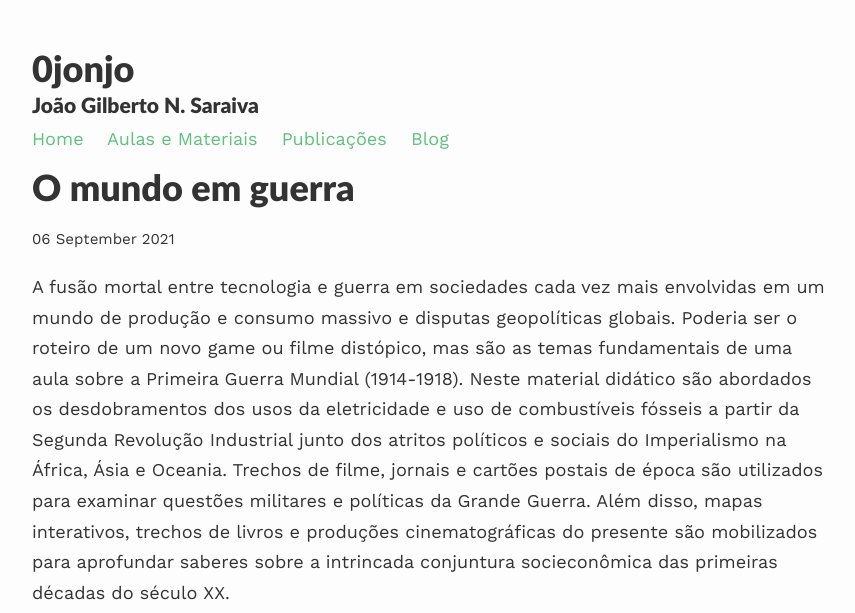
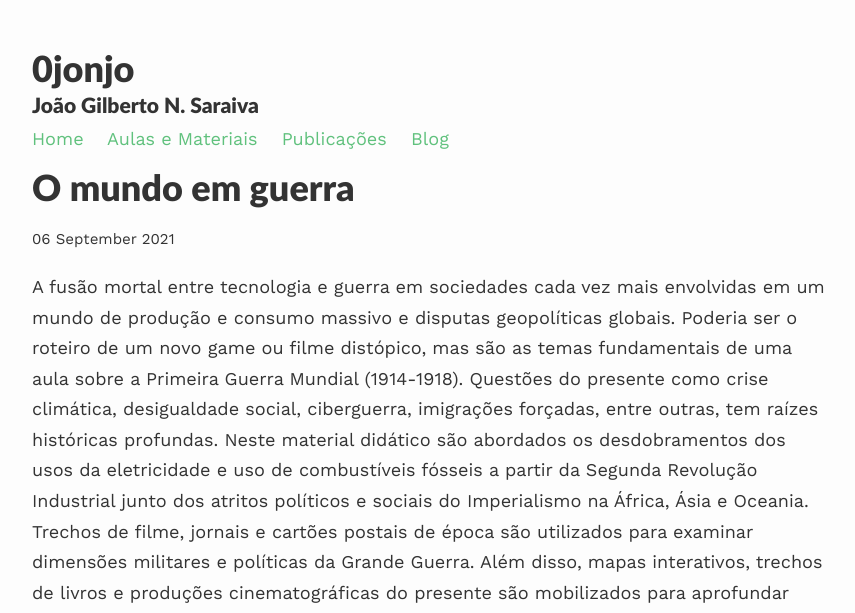
Before and after one commit to 0jonjo/0jonjo.github.io, a Jekyll site: the page built from _posts/2021-09-06-mundoemguerra.md, in a window 1280 px wide. Shown: the top 613 px of the page, without its empty margins (208-1063 px from the left). Built offline with Jekyll 4.4.1, drawn with Linux system fonts in a browser that asks for light colours; nearby versions of some CDN libraries; some of the changed text lies outside the part shown.

Commit message:
Ajuste texto

```diff
--- a/_posts/2021-09-06-mundoemguerra.md
+++ b/_posts/2021-09-06-mundoemguerra.md
@@ -7,7 +7,7 @@ categories: misc
 image: https://live.staticflickr.com/7423/13058312744_cde6792acc_b.jpg
 ---
 
-A fusão mortal entre tecnologia e guerra em sociedades cada vez mais envolvidas em um mundo de produção e consumo massivo e disputas geopolíticas globais. Poderia ser o roteiro de um novo game ou filme distópico, mas são as temas fundamentais de uma aula sobre a Primeira Guerra Mundial (1914-1918). Neste material didático são abordados os desdobramentos dos usos da eletricidade e uso de combustíveis fósseis a partir da Segunda Revolução Industrial junto dos atritos políticos e sociais do Imperialismo na África, Ásia e Oceania. Trechos de filme, jornais e cartões postais de época são utilizados para examinar questões militares e políticas da Grande Guerra. Além disso, mapas interativos, trechos de livros e produções cinematográficas do presente são mobilizados para aprofundar saberes sobre a intrincada conjuntura socieconômica das primeiras décadas do século XX.
+A fusão mortal entre tecnologia e guerra em sociedades cada vez mais envolvidas em um mundo de produção e consumo massivo e disputas geopolíticas globais. Poderia ser o roteiro de um novo game ou filme distópico, mas são as temas fundamentais de uma aula sobre a Primeira Guerra Mundial (1914-1918). Questões do presente como crise climática, desigualdade social, ciberguerra, imigrações forçadas, entre outras, tem raízes históricas profundas. Neste material didático são abordados os desdobramentos dos usos da eletricidade e uso de combustíveis fósseis a partir da Segunda Revolução Industrial junto dos atritos políticos e sociais do Imperialismo na África, Ásia e Oceania. Trechos de filme, jornais e cartões postais de época são utilizados para examinar dimensões militares e políticas da Grande Guerra. Além disso, mapas interativos, trechos de livros e produções cinematográficas do presente são mobilizados para aprofundar saberes sobre a intrincada conjuntura socieconômica das primeiras décadas do século XX.
 
 [CLIQUE AQUI PARA ABRIR O MATERIAL DIDÁTICO](https://www.notion.so/joaogilberto/O-mundo-em-guerra-e1727640852a4935b3307c3e6b3bd8c4).
 
```
